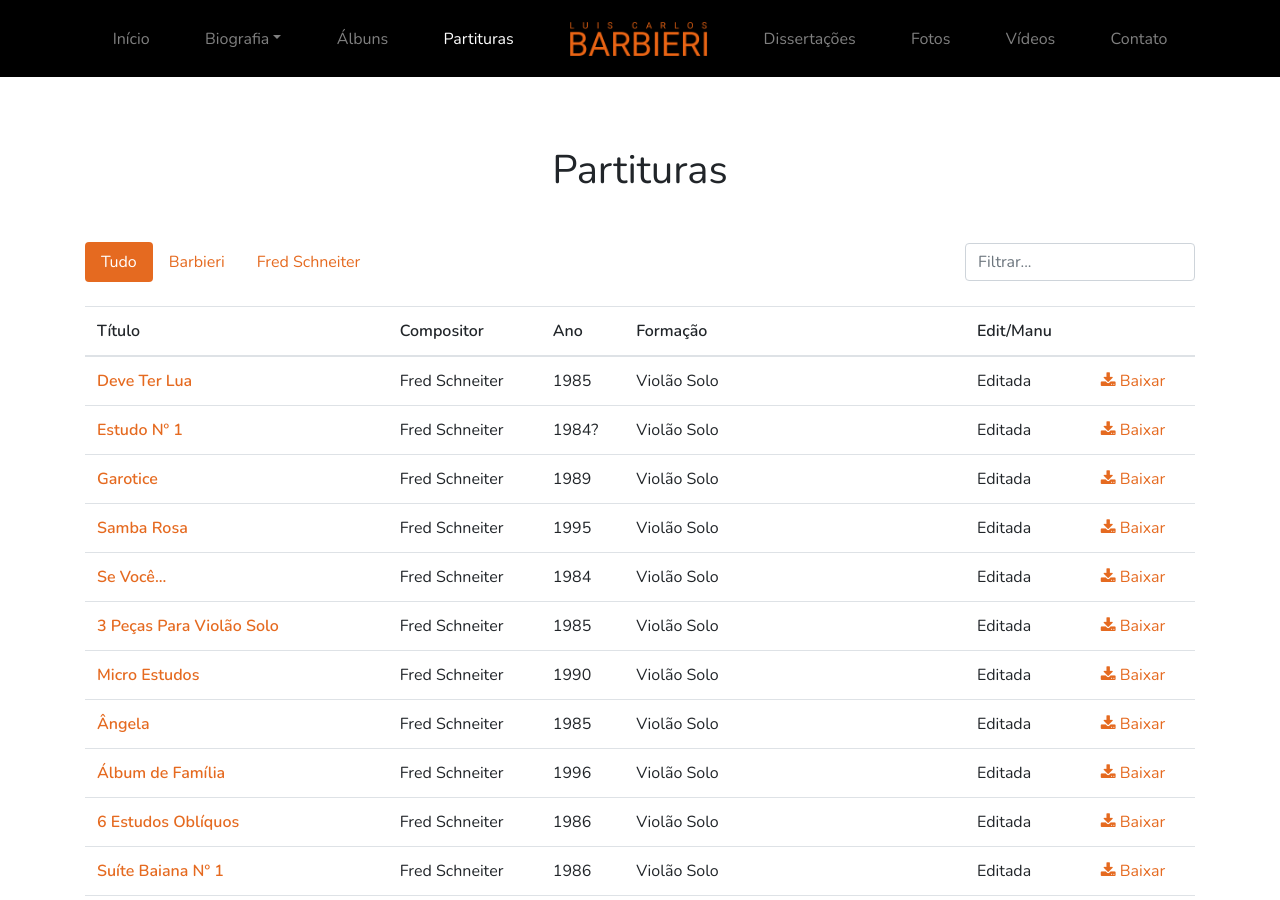
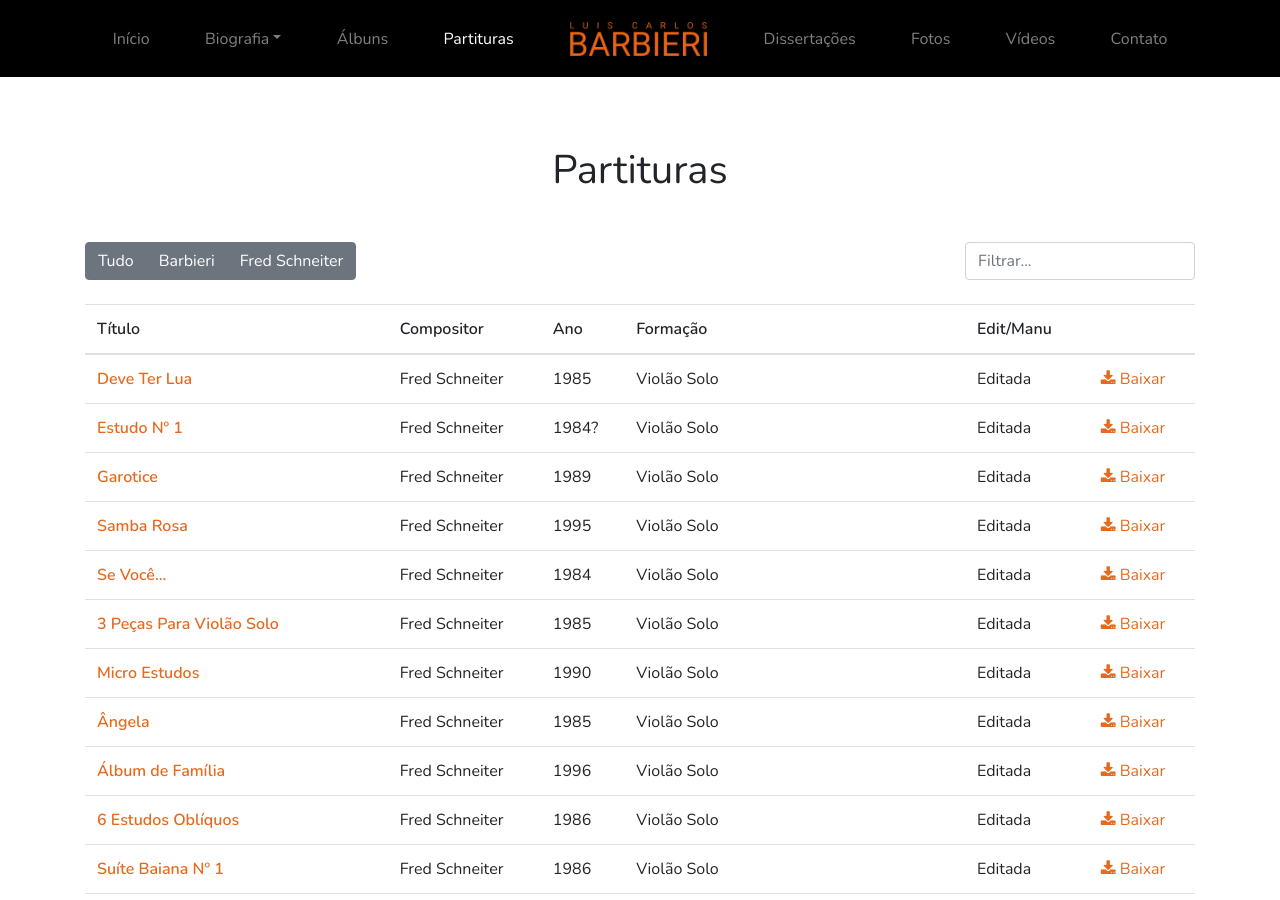
Before and after one commit to jamfreire/luiscarlosbarbieri, a Jekyll site: the page built from partituras.html, in a window 1280 px wide and 900 px high. Built offline with Jekyll 4.4.1, drawn with Linux system fonts in a browser that asks for light colours.

Commit message:
Button group compositores

```diff
--- a/partituras.html
+++ b/partituras.html
@@ -6,14 +6,19 @@ title: Partituras
     <div class="container py-3 py-lg-5">
         <h1 class="text-center mb-3 mb-lg-5">{{ page.title }}</h1>
         <form id="buscaPartitura" class="form-inline align-items-center mb-4">
-            <div class="form-group">
+            <!--<div class="form-group">
                 <ul id="filtros" class="nav nav-pills" role="tablist">
                     <a class="nav-link active" href="#all">Tudo</a>
                     <a class="nav-link" href="#barbieri">Barbieri</a>
                     <a class="nav-link" href="#fred">Fred Schneiter</a>
                 </ul>
+            </div>-->
+            <div id="filtros" class="btn-group" role="group" aria-label="Filtros">
+              <a role="button" class="btn btn-secondary" href="#all">Tudo</a>
+              <a role="button" class="btn btn-secondary" href="#barbieri">Barbieri</a>
+              <a role="button" class="btn btn-secondary" href="#fred">Fred Schneiter</a>
             </div>
-            <div class="form-group ms-sm-3 d-none">
+            <!--<div class="form-group ms-sm-3">
                 <ul id="formacao" class="nav nav-pills" role="tablist">
                     <a class="nav-link" href="#solo">Violão Solo</a>
                     <a class="nav-link" href="#clarone">Clarone</a>
@@ -22,7 +27,7 @@ title: Partituras
                     <a class="nav-link" href="#violino">Violino</a>
                     <a class="nav-link" href="#violoncelo">Violoncelo</a>
                 </ul>
-            </div>
+            </div>-->
             <div class="form-group ml-md-auto">
                 <label for="buscaPartituraInput" class="sr-only">Buscar</label>
                 <input id="buscaPartituraInput" class="form-control" name="partitura" type="text" placeholder="Filtrar..." />
```
